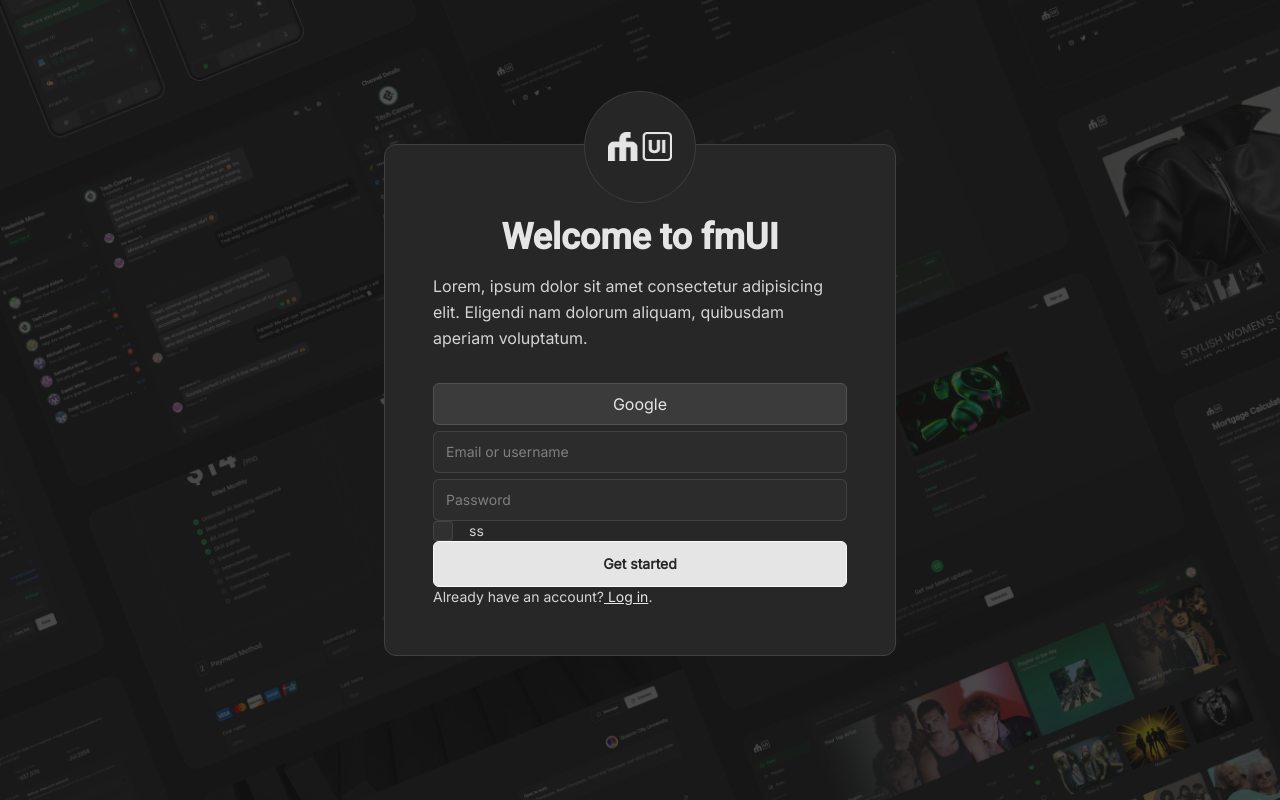
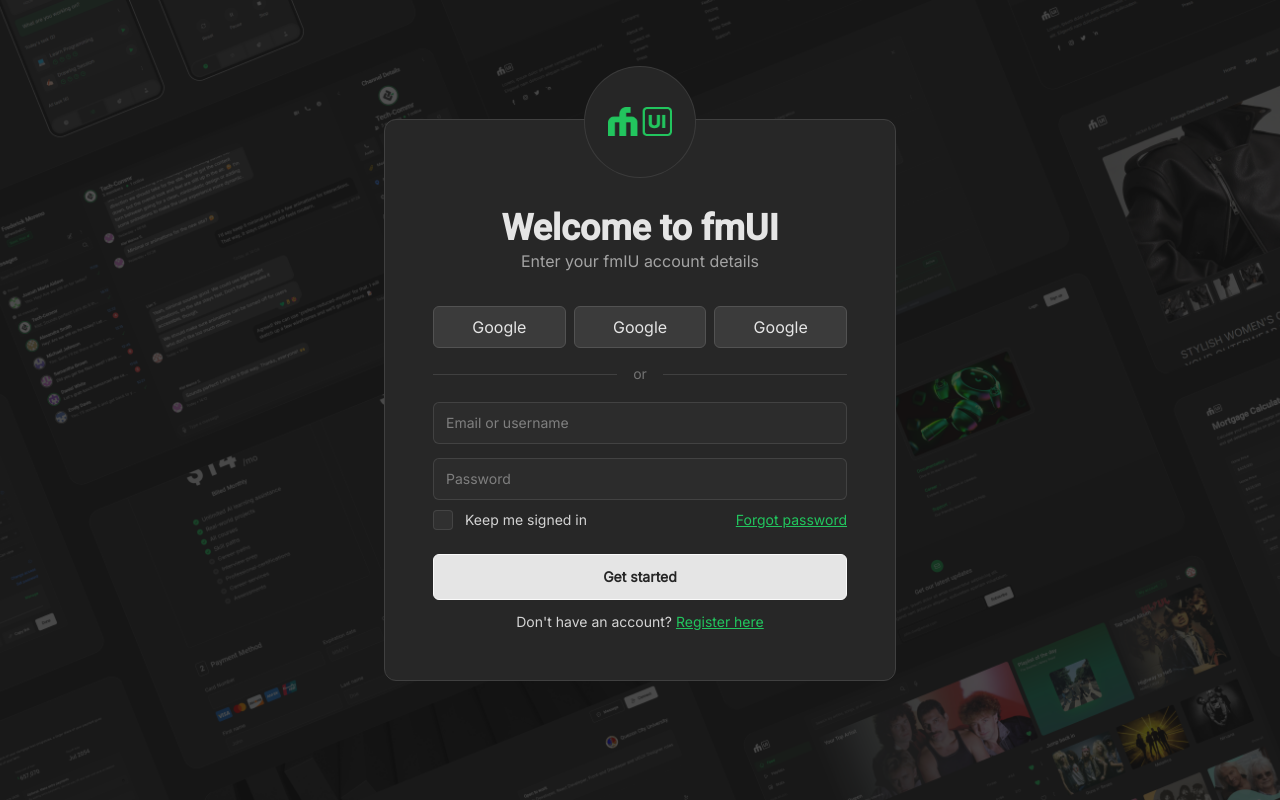
Before and after one commit to fwedwicc/FM-DailyUI, a React (Vite) app: page /#/day16 in a window 1280 px wide. Built offline with nearby package versions, Linux system fonts and the light colour scheme; what @codaworks/react-glow would draw is missing.

Commit message:
"Updated Day16 page with new fmUILogo02, added input fields and buttons to modal, and refactored checkbox and button styles."

```diff
--- a/src/assets/day16/index.js
+++ b/src/assets/day16/index.js
@@ -1,5 +1,7 @@
 import UICompilation from './UI-compilation-bg.png'
+import fmUILogo02 from './fmUILogo-02.png'
 
 export {
-  UICompilation
+  UICompilation,
+  fmUILogo02
 }
--- a/src/components/Checkbox.jsx
+++ b/src/components/Checkbox.jsx
@@ -2,7 +2,7 @@ import React from 'react'
 
 const Checkbox = ({ id, label }) => {
   return (
-    <label htmlFor={id} className="flex gap-4">
+    <label htmlFor={id} className="flex gap-3">
       <input
         type="checkbox"
         id={id}
--- a/src/pages/Day16.jsx
+++ b/src/pages/Day16.jsx
@@ -1,6 +1,5 @@
 import React from 'react'
-import { fmUILogo } from '../assets'
-import { UICompilation } from '../assets/day16'
+import { fmUILogo02, UICompilation } from '../assets/day16'
 import { InputField, Checkbox, Button } from '../components'
 import useLenisScroll from '../hooks/useLenisScroll'
 import useScrollToTop from '../hooks/useScrollToTop';
@@ -22,21 +21,28 @@ const Day16 = () => {
         {/* Modal */}
         <div className="z-50 relative border border-neutral-700 bg-[#272727] rounded-xl max-w-lg p-12 gap-5 w-full">
           <div className='bg-neutral-800 border-neutral-700/80 absolute left-1/2 transform -translate-x-1/2 -top-[3.4rem] size-28 flex items-center justify-center border rounded-full'>
-            <img src={fmUILogo} alt="fmUI Logo" className='w-16 h-auto' />
+            <img src={fmUILogo02} alt="fmUI Logo" className='w-16 h-auto' />
           </div>
-          <h1 className="mt-6 text-2xl text-center font-bold text-neutral-200 sm:text-3xl md:text-4xl">
+          <h1 className="mt-10 text-2xl text-center font-bold text-neutral-200 sm:text-3xl md:text-4xl">
             Welcome to fmUI
           </h1>
-          <p className="mt-4 leading-relaxed text-neutral-300">
-            Lorem, ipsum dolor sit amet consectetur adipisicing elit. Eligendi nam dolorum aliquam,
-            quibusdam aperiam voluptatum.
+          <p className="leading-relaxed text-neutral-400 text-center">
+            Enter your fmIU account details
           </p>
-          <form action="#" className="mt-8">
-            <div>
+          <div className='flex gap-2 mt-8'>
+            <button className='py-2 w-full border rounded-md text-neutral-200 bg-neutral-700/80 hover:bg-neutral-600/60 border-neutral-600 transition duration-300 ease-in-out'>
+              Google
+            </button>
+            <button className='py-2 w-full border rounded-md text-neutral-200 bg-neutral-700/80 hover:bg-neutral-600/60 border-neutral-600 transition duration-300 ease-in-out'>
+              Google
+            </button>
             <button className='py-2 w-full border rounded-md text-neutral-200 bg-neutral-700/80 hover:bg-neutral-600/60 border-neutral-600 transition duration-300 ease-in-out'>
               Google
             </button>
           </div>
+          <div class="pt-4 pb-2 flex items-center text-sm text-neutral-500 before:flex-1 before:border-t before:border-neutral-700 before:me-4 after:flex-1 after:border-t after:border-neutral-700 after:ms-4">or</div>
+          <form action="#" className="space-y-4">
+            <div className='space-y-1'>
               <InputField
                 id="email"
                 type="email"
@@ -49,23 +55,25 @@ const Day16 = () => {
                 placeholder="Password"
                 required={true}
               />
+              <div className='flex justify-between items-center pt-1.5'>
                 <Checkbox
                   id="marketing"
-              label={'ss'}
+                  label={'Keep me signed in'}
                 />
-            <div>
+                <a href="" className='underline text-green-500 md:text-sm text-xs'>Forgot password</a>
+              </div>
+            </div>
+            <div className='space-y-3 pt-2'>
               <Button
                 styles={'w-full text-neutral-800 bg-neutral-200 hover:bg-neutral-300 border-neutral-50 focus:ring-neutral-200/60'}
                 label={'Get started'}
               />
-              <p className="mt-4 text-sm text-neutral-300 sm:mt-0">
-                Already have an account?
-                <a href="#" className="text-neutral-200 underline"> Log in</a>.
+              <p className="mt-4 text-center text-sm text-neutral-300 sm:mt-0">
+                Don't have an account? <a href="" className="text-green-500 underline">Register here</a>
               </p>
             </div>
           </form>
         </div>
-
       </section>
     </motion.div>
   )
```
Also changed, not shown: src/assets/day16/fmUILogo-02.png (added). Lines whose indentation alone changed are shown as unchanged.
